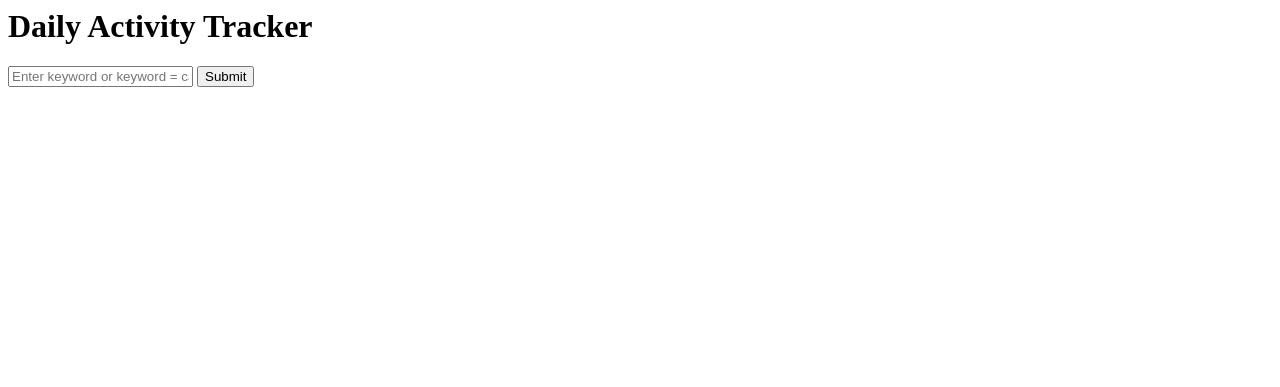
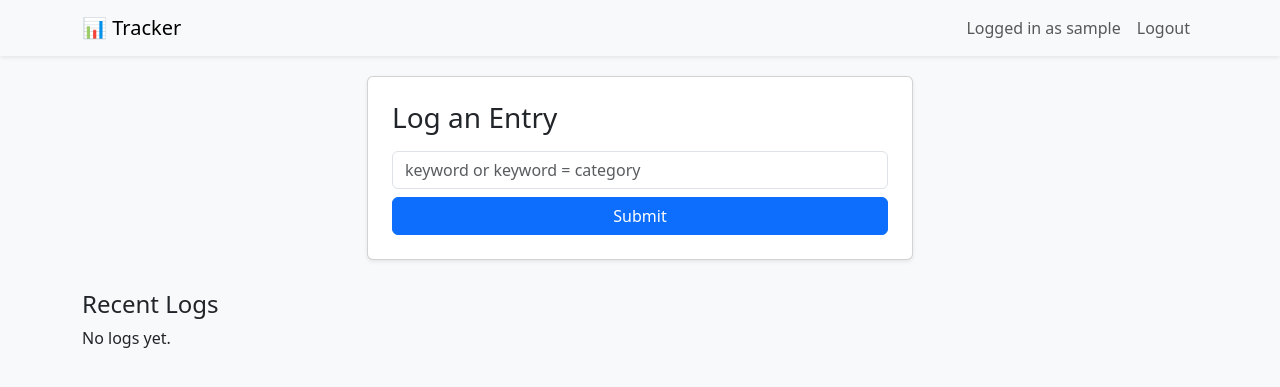
Before and after one commit to allnovice/tracker, a Flask app: page /log in a window 1280 px wide. Shown: the top 387 px of the page. Run offline with Flask 3, Linux system fonts and the light colour scheme; the visitor is signed in with stand-in values (Sample User, id 1); some libraries are stand-ins or nearby versions.

Commit message:
Update log.html

```diff
--- a/templates/log.html
+++ b/templates/log.html
@@ -1,10 +1,43 @@
-<h1>Daily Activity Tracker</h1>
+{% extends "base.html" %}
+{% block content %}
+<div class="row justify-content-center">
+    <div class="col-12 col-md-6">
+        <div class="card shadow-sm p-4">
+            <h3 class="mb-3">Log an Entry</h3>
+            {% if message %}
+            <div class="alert alert-info">{{ message }}</div>
+            {% endif %}
+            <form method="post">
+                <input type="text" name="prompt" class="form-control mb-2" placeholder="keyword or keyword = category">
+                <button type="submit" class="btn btn-primary w-100">Submit</button>
+            </form>
+        </div>
+    </div>
+</div>
 
-<form method="POST">
-    <input type="text" name="prompt" placeholder="Enter keyword or keyword = category">
-    <button type="submit">Submit</button>
-</form>
-
-{% if message %}
-<p>{{ message }}</p>
-{% endif %}
+<div class="table-container">
+    <h4>Recent Logs</h4>
+    {% if logs %}
+    <table class="table table-striped">
+        <thead>
+            <tr>
+                <th>Keyword</th>
+                <th>Category</th>
+                <th>Time</th>
+            </tr>
+        </thead>
+        <tbody>
+            {% for log in logs %}
+            <tr>
+                <td>{{ log.keyword }}</td>
+                <td>{{ log.category }}</td>
+                <td>{{ log.timestamp }}</td>
+            </tr>
+            {% endfor %}
+        </tbody>
+    </table>
+    {% else %}
+    <p>No logs yet.</p>
+    {% endif %}
+</div>
+{% endblock %}
```
